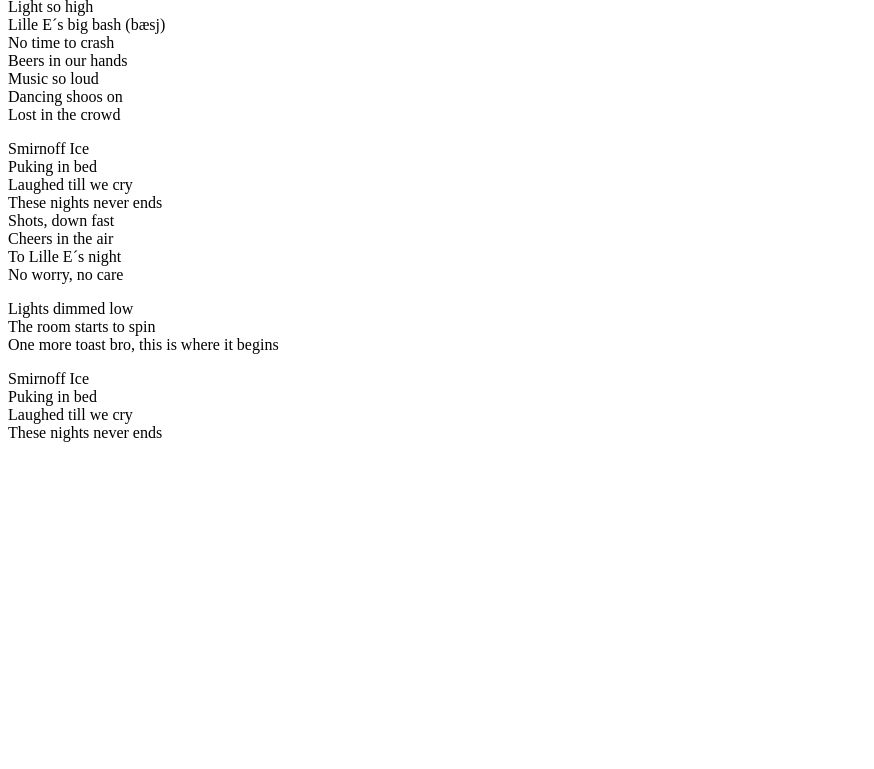
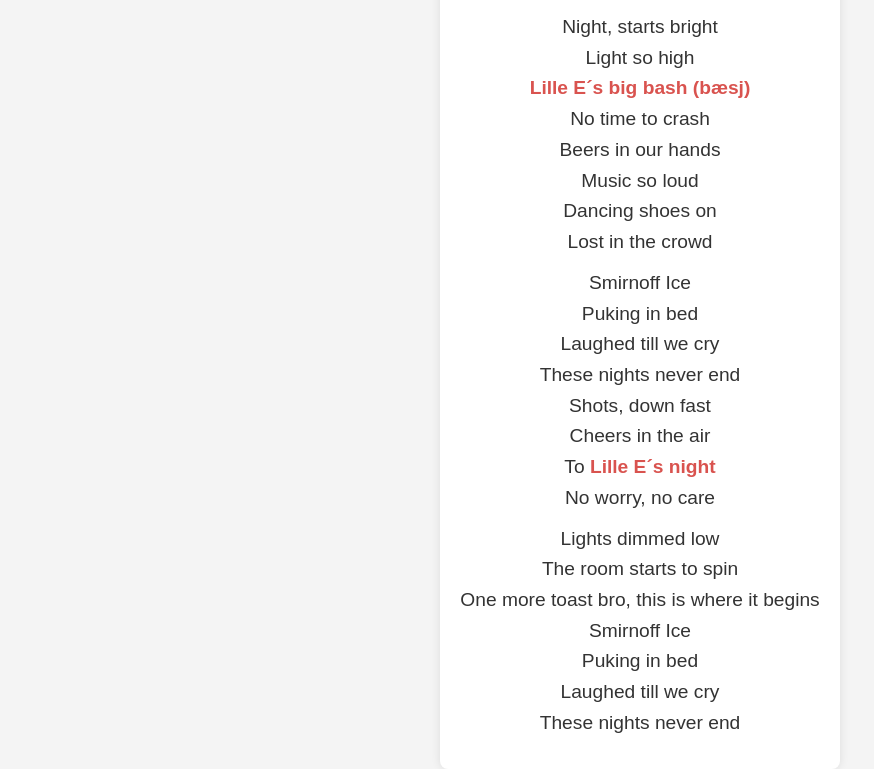
Before and after one commit to oddlunde/oddlunde.github.io, a plain HTML site: page index.html in a window 1280 px wide. Shown: the part 86-855 px from the top of the page, without its empty margins (0-874 px from the left). Before the commit the page ends 800 px from the top, so only its background shows below. Drawn offline with Linux system fonts and the light colour scheme.

Commit message:
Update index.html

```diff
--- a/index.html
+++ b/index.html
@@ -1,31 +1,102 @@
+<!DOCTYPE html>
+<html lang="en">
+
+<head>
+    <meta charset="UTF-8">
+    <meta name="viewport" content="width=device-width, initial-scale=1.0">
+    <meta name="description" content="A fun and lively poem celebrating a night out.">
+    <meta name="author" content="Henrik Lilleengen">
+    <title>Lille E's Big Bash</title>
+    <style>
+        body {
+            font-family: Arial, sans-serif;
+            line-height: 1.6;
+            color: #333;
+            background-color: #f4f4f4;
+            margin: 0;
+            padding: 20px;
+            display: flex;
+            justify-content: center;
+            align-items: center;
+            height: 100vh;
+        }
+
+        .container {
+            max-width: 800px;
+            background-color: #fff;
+            padding: 20px;
+            border-radius: 8px;
+            box-shadow: 0 0 10px rgba(0, 0, 0, 0.1);
+        }
+
+        h1 {
+            font-size: 2em;
+            text-align: center;
+            margin-bottom: 20px;
+            color: #444;
+        }
+
+        p {
+            font-size: 1.2em;
+            margin: 10px 0;
+            text-align: center;
+        }
+
+        .highlight {
+            color: #d9534f;
+            font-weight: bold;
+        }
+
+        @media (max-width: 600px) {
+            body {
+                padding: 10px;
+            }
+
+            .container {
+                padding: 15px;
+            }
+
+            h1 {
+                font-size: 1.5em;
+            }
+
+            p {
+                font-size: 1em;
+            }
+        }
+    </style>
+</head>
+
 <body>
+    <div class="container">
         <h1>Henrik Lilleengen</h1>
         <p>Night, starts bright<br>
             Light so high<br>
-  Lille E´s big bash (bæsj)<br>
+            <span class="highlight">Lille E´s big bash (bæsj)</span><br>
             No time to crash<br>
-  Beers in our hands <br>
+            Beers in our hands<br>
             Music so loud<br>
-  Dancing shoos on<br>
-  Lost in the crowd</p>
-
+            Dancing shoes on<br>
+            Lost in the crowd
+        </p>
         <p>Smirnoff Ice<br>
             Puking in bed<br>
             Laughed till we cry<br>
-  These nights never ends <br>
-  Shots, down fast <br>
-  Cheers in the air <br>
-  To Lille E´s night <br>
-  No worry, no care<br></p>
-
+            These nights never end<br>
+            Shots, down fast<br>
+            Cheers in the air<br>
+            To <span class="highlight">Lille E´s night</span><br>
+            No worry, no care
+        </p>
         <p>Lights dimmed low<br>
-  The room starts to spin <br>
+            The room starts to spin<br>
             One more toast bro, this is where it begins<br>
-  </p>
-
-  <p>Smirnoff Ice<br>
+            Smirnoff Ice<br>
             Puking in bed<br>
             Laughed till we cry<br>
-  These nights never ends </p>
+            These nights never end
+        </p>
+    </div>
+</body>
 
-</body>
+</html>
```
Lines whose indentation alone changed are shown as unchanged.
